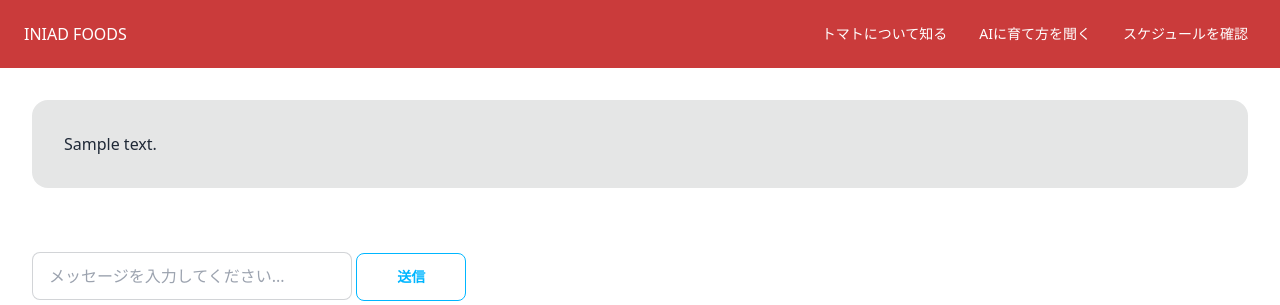
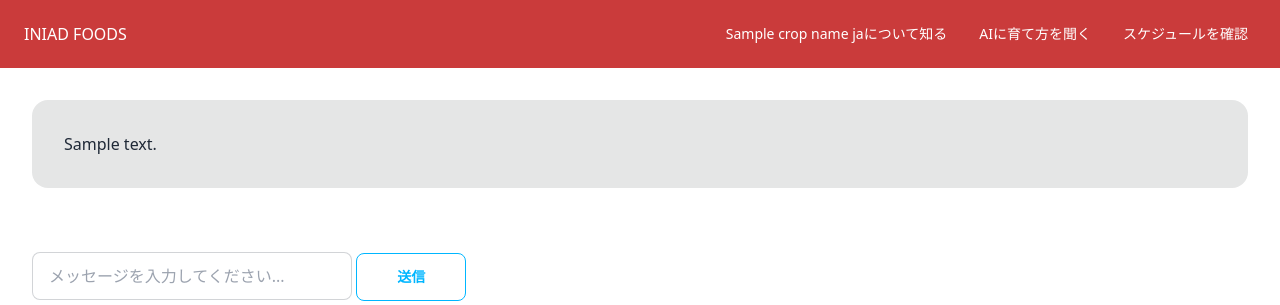
Before and after one commit to Miumaru-iniad/QRGarden, a Django app: template myapp/templates/myapp/chat.html in a window 1280 px wide. Shown: the top 305 px of the page. Run offline with Django 5.2, Linux system fonts and the light colour scheme; the template is opened without the code that fills it: most values are stand-ins (such as "Sample title", 1, 10 or a date in 2020); some libraries are stand-ins or nearby versions.

```diff
--- a/myapp/templates/myapp/chat.html
+++ b/myapp/templates/myapp/chat.html
@@ -28,7 +28,7 @@
                 <div class="hidden flex-none lg:block">
                     <ul class="menu menu-horizontal">
                         <!-- Navbar menu content here -->
-                        <li class="text-white"><a href="{% url 'top' crop_name_en %}">トマトについて知る</a></li>
+                        <li class="text-white"><a href="{% url 'top' crop_name_en %}">{{ crop_name_ja }}について知る</a></li>
                         <li class="text-white"><a href="{% url 'chat' crop_name_en %}">AIに育て方を聞く</a></li>
                         <li class="text-white"><a href="{% url 'schedule' crop_name_en %}">スケジュールを確認</a></li>
                     </ul>
@@ -39,7 +39,7 @@
             <label for="my-drawer-3" aria-label="close sidebar" class="drawer-overlay"></label>
             <ul class="menu bg-base-200 min-h-full w-80 p-4">
                 <!-- Sidebar content here -->
-                <li class="text-[#CA3B3B]"><a href="{% url 'top' crop_name_en %}">トマトについて知る</a></li>
+                <li class="text-[#CA3B3B]"><a href="{% url 'top' crop_name_en %}">{{ crop_name_ja }}について知る</a></li>
                 <li class="text-[#CA3B3B]"><a href="{% url 'chat' crop_name_en %}">AIに育て方を聞く</a></li>
                 <li class="text-[#CA3B3B]"><a href="{% url 'schedule' crop_name_en %}">スケジュールを確認</a></li>
             </ul>
--- a/myapp/templates/myapp/schedule.html
+++ b/myapp/templates/myapp/schedule.html
@@ -27,7 +27,7 @@
                 <div class="hidden flex-none lg:block">
                     <ul class="menu menu-horizontal">
                         <!-- Navbar menu content here -->
-                        <li class="text-white"><a href="{% url 'top' crop_name_en %}">トマトについて知る</a></li>
+                        <li class="text-white"><a href="{% url 'top' crop_name_en %}">{{ crop_name_ja }}について知る</a></li>
                         <li class="text-white"><a href="{% url 'chat' crop_name_en %}">AIに育て方を聞く</a></li>
                         <li class="text-white"><a href="{% url 'schedule' crop_name_en %}">スケジュールを確認</a></li>
                     </ul>
--- a/myapp/templates/myapp/top.html
+++ b/myapp/templates/myapp/top.html
@@ -27,7 +27,7 @@
                 <div class="hidden flex-none lg:block">
                     <ul class="menu menu-horizontal">
                         <!-- Navbar menu content here -->
-                        <li class="text-white"><a href="{% url 'top' crop_name_en %}">トマトについて知る</a></li>
+                        <li class="text-white"><a href="{% url 'top' crop_name_en %}">{{ crop_name_ja }}について知る</a></li>
                         <li class="text-white"><a href="{% url 'chat' crop_name_en %}">AIに育て方を聞く</a></li>
                         <li class="text-white"><a href="{% url 'schedule' crop_name_en %}">スケジュールを確認</a></li>
                     </ul>
@@ -38,7 +38,7 @@
             <label for="my-drawer-3" aria-label="close sidebar" class="drawer-overlay"></label>
             <ul class="menu bg-base-200 min-h-full w-80 p-4">
                 <!-- Sidebar content here -->
-                <li class="text-[#CA3B3B]"><a href="{% url 'top' crop_name_en %}">トマトについて知る</a></li>
+                <li class="text-[#CA3B3B]"><a href="{% url 'top' crop_name_en %}">{{ crop_name_ja }}について知る</a></li>
                 <li class="text-[#CA3B3B]"><a href="{% url 'chat' crop_name_en %}">AIに育て方を聞く</a></li>
                 <li class="text-[#CA3B3B]"><a href="{% url 'schedule' crop_name_en %}">スケジュールを確認</a></li>
             </ul>
```
